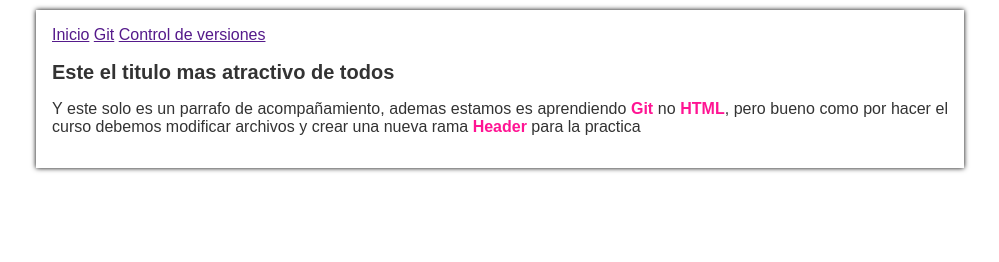
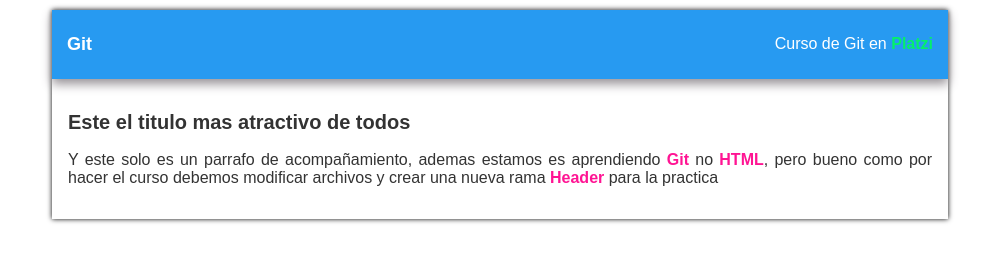
Before and after one commit to sebastian96/git_platzi, a plain HTML site: page index.html in a window 1280 px wide. Shown: the whole page, without its empty margins (140-1139 px from the left). Drawn offline with Linux system fonts and the light colour scheme.

Commit message:
Header terminado con estilos implemnetados

```diff
--- a/css/estilos.css
+++ b/css/estilos.css
@@ -11,11 +11,39 @@ body {
 .container {
     width: 70%;
     margin: 10px auto;
-    padding: 1em;
     text-align: left;
     box-shadow: 0px 0px 5px 0px #000;
 }
 
+.container header {
+    display: flex;
+    justify-content: space-between;
+    padding: 0px 15px;
+    align-items: center;
+    background: #279AF1;
+    color: #fff;
+    box-shadow: 0px 5px 10px 0px #969196;
+}
+
+.container header h4 {
+    font-weight: bold;
+    font-size: 18px;
+}
+
+.container header a {
+    display: inline-block;
+    text-decoration: none;
+    color: #fff;
+}
+
+.container header a span{
+    color: #04F06A;
+    font-weight: bold;
+}
+
+.container .post {
+    padding: 1em;
+}
 .container .post h2 {
     font-size: 20px;
 }
--- a/index.html
+++ b/index.html
@@ -11,11 +11,8 @@
 <body>
     <div class="container">
         <header>
-            <nav class="header">
-                <a href="">Inicio</a>
-                <a href="">Git</a>
-                <a href="">Control de versiones</a>
-            </nav>
+            <h4>Git</h4>
+            <a href="">Curso de Git en <span>Platzi</span></a>
         </header>
         <div class="post">
             <h2>Este el titulo mas atractivo de todos</h2>
```
